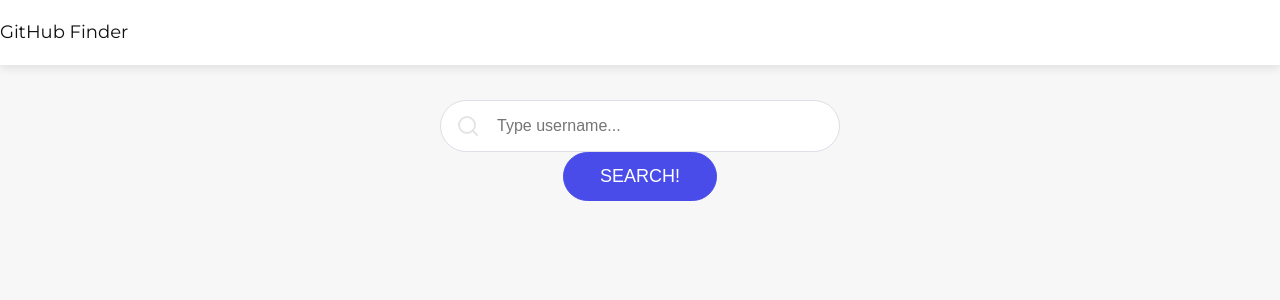
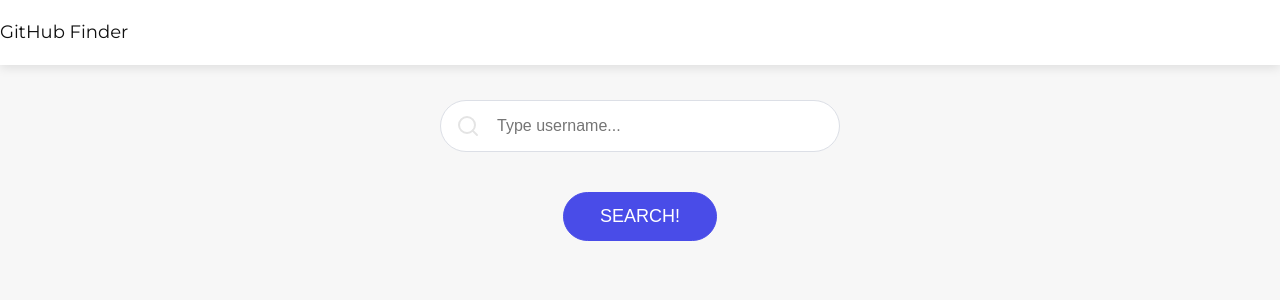
Before and after one commit to YaroslavArtemenko/github-finder_course, a Vue app: page / in a window 1280 px wide. Shown: the top 300 px of the page. Built offline with nearby package versions, Linux system fonts and the light colour scheme.

Commit message:
added template function for search

```diff
--- a/src/pages/Home.vue
+++ b/src/pages/Home.vue
@@ -11,7 +11,7 @@
             @search="search = $event"
         >
         </Search>
-        <button class="btn btnPrimary">Search!</button>
+        <button class="btn btnPrimary" @click="getRepos">Search!</button>
       </div>
 
     </section>
@@ -30,6 +30,12 @@
     return {
       search: ''
     }
+  },
+
+  methods: {
+    getRepos () {
+      console.log(`get user ${this.search} repos`)
+    }
   }
 }
 </script>
@@ -40,4 +46,8 @@
   align-items: center;
   flex-direction: column;
 }
+
+button {
+  margin-top: 40px;
+}
 </style>
```
